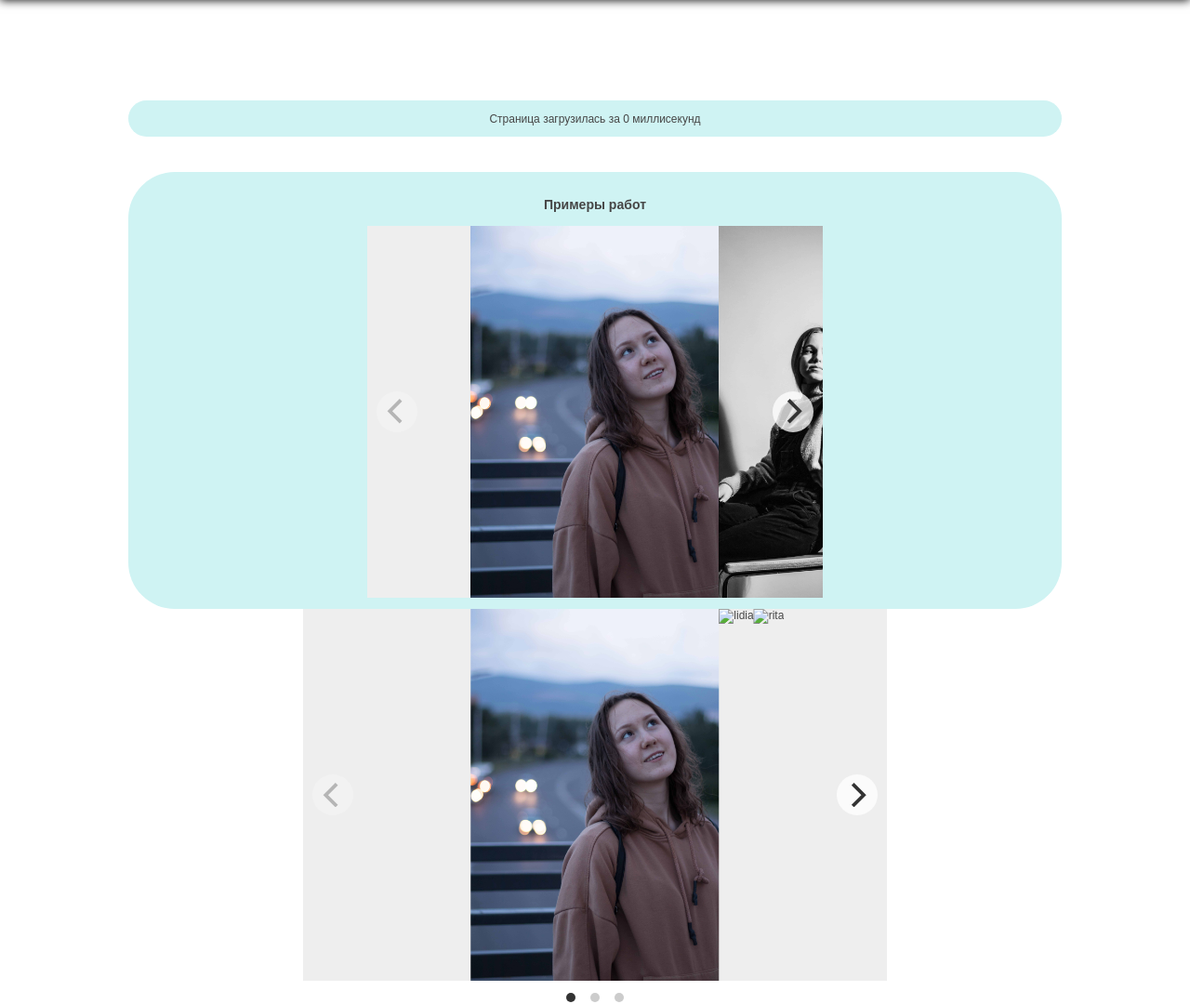
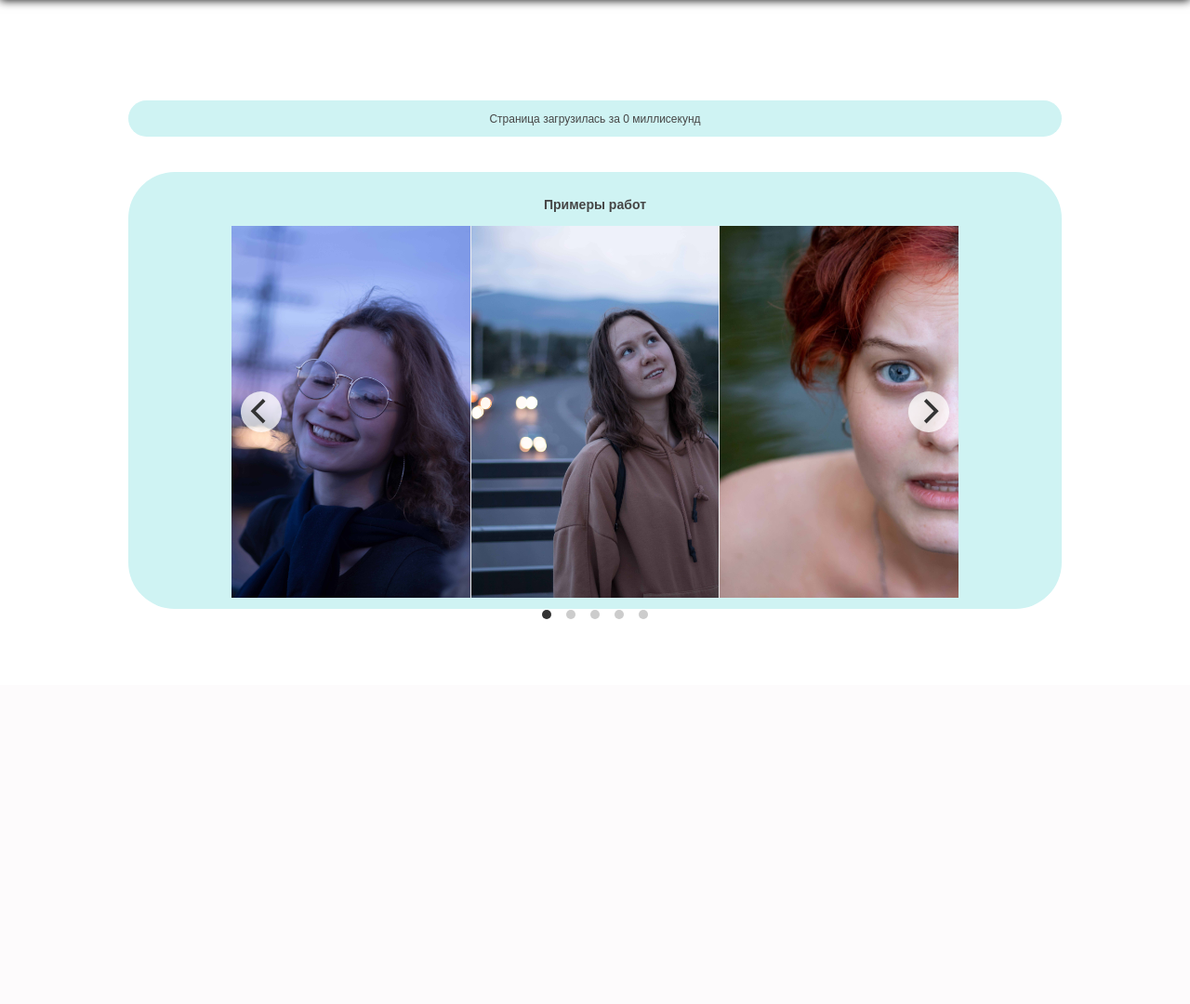
Before and after one commit to sad-bkt/portfolio-2, a Django app: page /portfolio in a window 1280 px wide. Shown: the part 63-1143 px from the top of the page at 93% size. After the commit the page ends 729 px from the top, so only its background shows below. Run offline with Django 3.2, Linux system fonts and the light colour scheme.

Commit message:
7 lab carousel works, added some features

```diff
--- a/main/static/CSS/style.css
+++ b/main/static/CSS/style.css
@@ -281,7 +281,7 @@ input:checked + label{
 .carousel {
   background: #EEE;
   box-sizing: border-box;
-  width: 50%;
+  width: 80%;
 }
 
 .carousel img {
--- a/main/templates/main/portfolio.html
+++ b/main/templates/main/portfolio.html
@@ -26,28 +26,15 @@
         </div>
 </section>
 -->
-    <div class="carousel" data-flickity='{ "imagesLoaded": true, "percentPosition": false, "resize": true }'>
+    <div class="carousel" data-flickity='{ "imagesLoaded": true, "percentPosition": false, "resize": true,
+                                            "freeScroll": true, "wrapAround": true, "fullscreen": true }'>
         <img src="../../static/img/julia1.jpg" alt="julia">
+        <img src="../../static/img/ksu1.jpg" alt="ksu">
         <img src="../../static/img/lidia1.jpg" alt="lidia">
+        <img src="../../static/img/anton1.jpg" alt="anton">
         <img src="../../static/img/rita1.jpg" alt="rita">
-        <img src="../../static/img/ksu1.jpg" alt="ksu">
-        <img src="../../static/img/anton1.jpg" alt="anton">
     </div>
 
 </section>
-    <div class="carousel"
-       data-flickity='{ "lazyLoad": true, "resize": true }'>
-      <div class="carousel-cell">
-        <img class="carousel-cell-image"
-          data-flickity-lazyload="../../static/img/julia1.jpg" alt="julia" />
-      </div>
-      <div class="carousel-cell">
-        <img class="carousel-cell-image"
-          data-flickity-lazyload="../../static/img/lidia1.jpg" alt="lidia" />
-      </div>
-      <div class="carousel-cell">
-        <img class="carousel-cell-image"
-          data-flickity-lazyload="../../static/img/rita1.jpg" alt="rita" />
-      </div>
-    </div>
+
 {% endblock %}
```
